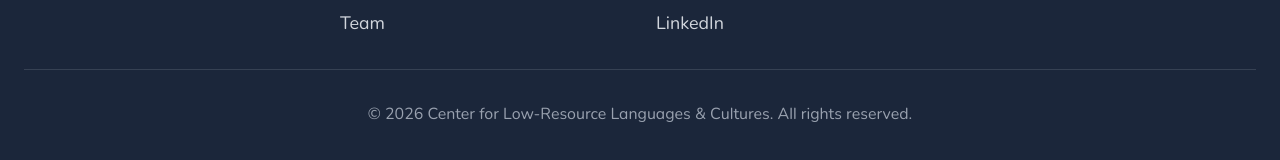
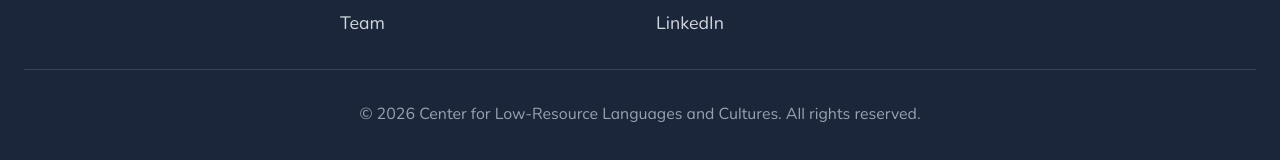
Before and after one commit to clrlc-org/clrlc, a Next.js app: page /about in a window 1280 px wide. Shown: the part 1087-1247 px from the top of the page. Built offline with nearby package versions, Linux system fonts and the light colour scheme.

Commit message:
Update Footer.tsx

```diff
--- a/src/components/Footer.tsx
+++ b/src/components/Footer.tsx
@@ -119,7 +119,7 @@ export function Footer() {
           </div>
         </div>
         <div className="mt-8 pt-8 border-t border-gray-700 text-center text-base text-gray-400">
-          © {new Date().getFullYear()} Center for Low-Resource Languages &
+          © {new Date().getFullYear()} Center for Low-Resource Languages and
           Cultures. All rights reserved.
         </div>
       </div>
```
